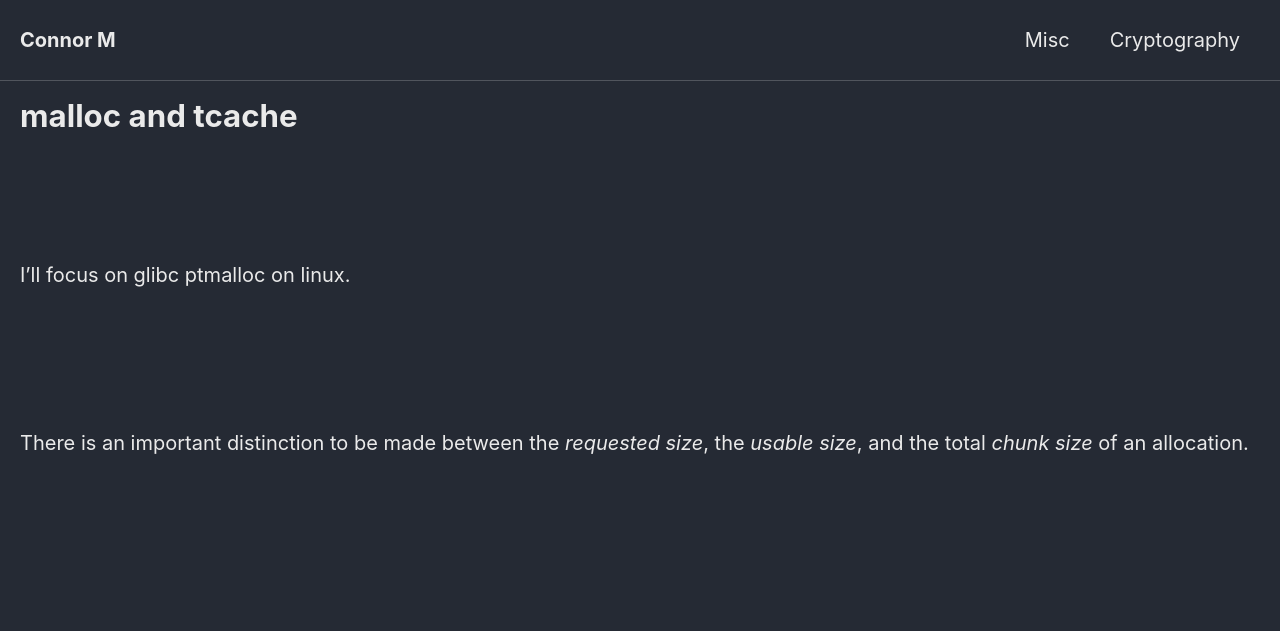
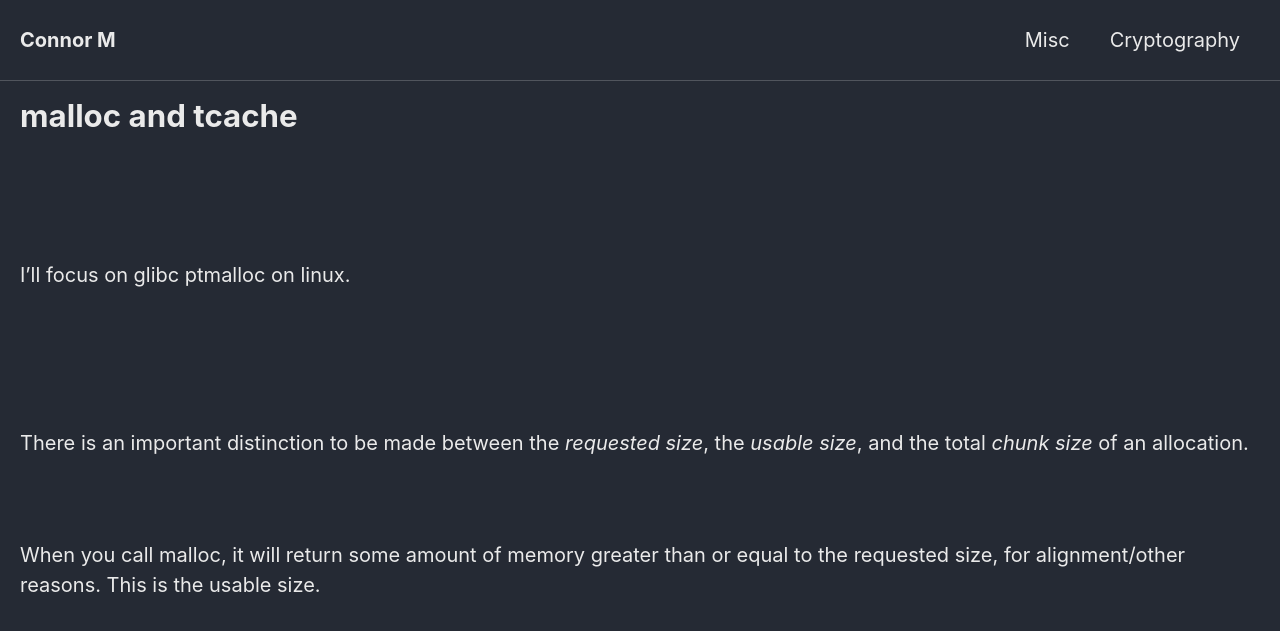
Before and after one commit to Connor-McCartney/Connor-McCartney.github.io, a Jekyll site: the page built from _pages/misc/malloc-and-tcache.md, in a window 1280 px wide. Shown: the top 631 px of the page. Built offline with Jekyll 4.4.1, drawn with Linux system fonts in a browser that asks for light colours; cached includes are drawn as plain includes.

Commit message:
Update malloc-and-tcache.md

```diff
--- a/_pages/misc/malloc-and-tcache.md
+++ b/_pages/misc/malloc-and-tcache.md
@@ -21,4 +21,6 @@ There is an important distinction to be made between the *requested size*, the *
 
 <br>
 
+When you call malloc, it will return some amount of memory greater than or equal to the requested size, for alignment/other reasons. This is the usable size.
+
 <br>
```
